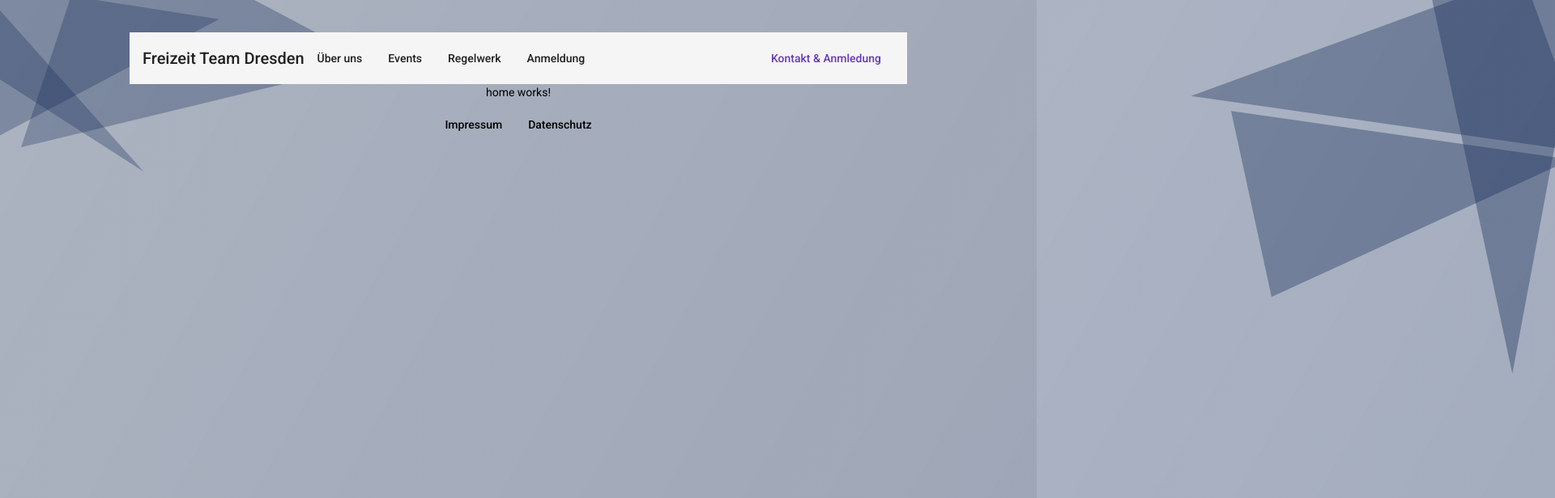
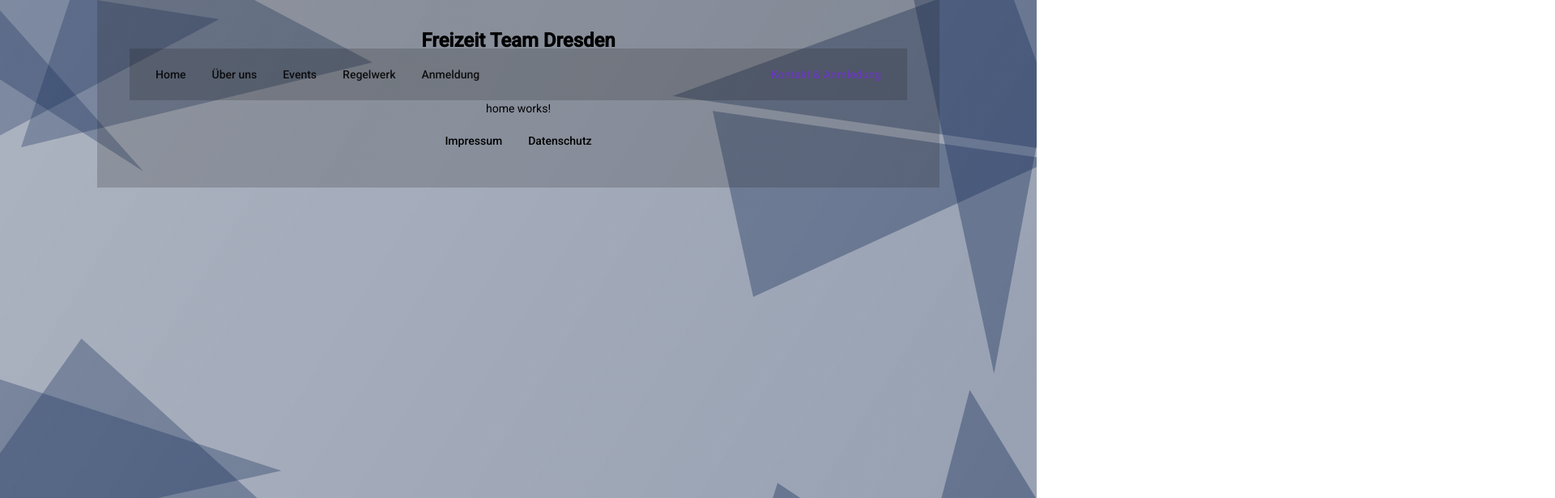
Before and after one commit to freizeit-team-dresden/airsoft, an Angular app: page / in a window 1280 px wide. Shown: the top 616 px of the page at 81% size, 1920 px wide, since content can reach past the window. Built offline with nearby package versions, Linux system fonts and the light colour scheme.

Commit message:
Some styling changes

```diff
--- a/src/app/app.component.html
+++ b/src/app/app.component.html
@@ -1,7 +1,8 @@
 <div class="container hero">
 	<div class="inner">
+        <span id="headline">Freizeit Team Dresden</span>
 		<mat-toolbar>
-            <span routerLink="#" href="#" >Freizeit Team Dresden</span>
+            <a mat-button routerLink="/" routerLinkActive="activebutton">Home</a>
             <a mat-button routerLink="/about-us" routerLinkActive="activebutton">Über uns</a>
             <a mat-button routerLink="/events" routerLinkActive="activebutton">Events</a>
             <a mat-button routerLink="/rules" routerLinkActive="activebutton">Regelwerk</a>
--- a/src/app/app.component.scss
+++ b/src/app/app.component.scss
@@ -12,12 +12,22 @@
   flex-direction: column;
 }
 
+.mat-toolbar{
+	background: rgba(26, 26, 26, 0.2);
+}
+#headline {
+ font-size: x-large;
+ font-weight: bold;
+}
+
 .hero {
 	background-color: #EEEEEE;
 	width: 100%;
 	height: 100%;
 	max-height: calc(100% - 50px);
 	.inner {
+		background: rgba(26, 26, 26, 0.2);
+		height: 100%;
 		position: relative;
 		max-width: 960px;
 		height: 100%;
--- a/src/app/app.component.ts
+++ b/src/app/app.component.ts
@@ -27,6 +27,11 @@ export class AppComponent implements AfterViewInit {
   }
 
   ngAfterViewInit () {
+    let ctx = this.canvas.nativeElement.getContext("2d");
+    if (ctx) {
+      ctx.canvas.width = this.ww;
+      ctx.canvas.height = this.wh;
+    }
     setInterval(() => {
       this.animate();
     }, 1000 / 60);
```
